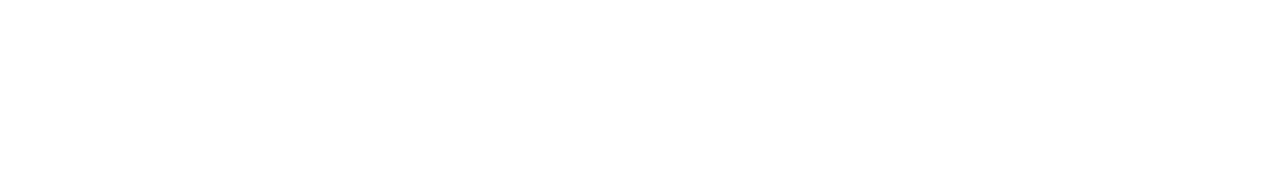
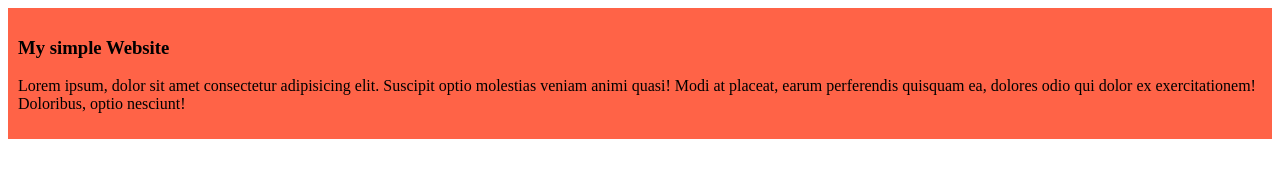
Before and after one commit to arafat-arman/my-simple-website, a plain HTML site: page index.html in a window 1280 px wide. Drawn offline with Linux system fonts and the light colour scheme.

Commit message:
added a new blog

```diff
--- a/index.html
+++ b/index.html
@@ -4,8 +4,12 @@
     <meta charset="UTF-8">
     <meta name="viewport" content="width=device-width, initial-scale=1.0">
     <title>My simple Website</title>
+    <link rel="stylesheet" href="style/blog.css">
 </head>
 <body>
-
+    <div>
+        <h3>My simple Website</h3>
+        <p>Lorem ipsum, dolor sit amet consectetur adipisicing elit. Suscipit optio molestias veniam animi quasi! Modi at placeat, earum perferendis quisquam ea, dolores odio qui dolor ex exercitationem! Doloribus, optio nesciunt!</p>
+    </div>
 </body>
 </html>
--- /dev/null
+++ b/style/blog.css
@@ -0,0 +1,4 @@
+div{
+    background-color: tomato;
+    padding: 10px;
+}
```
